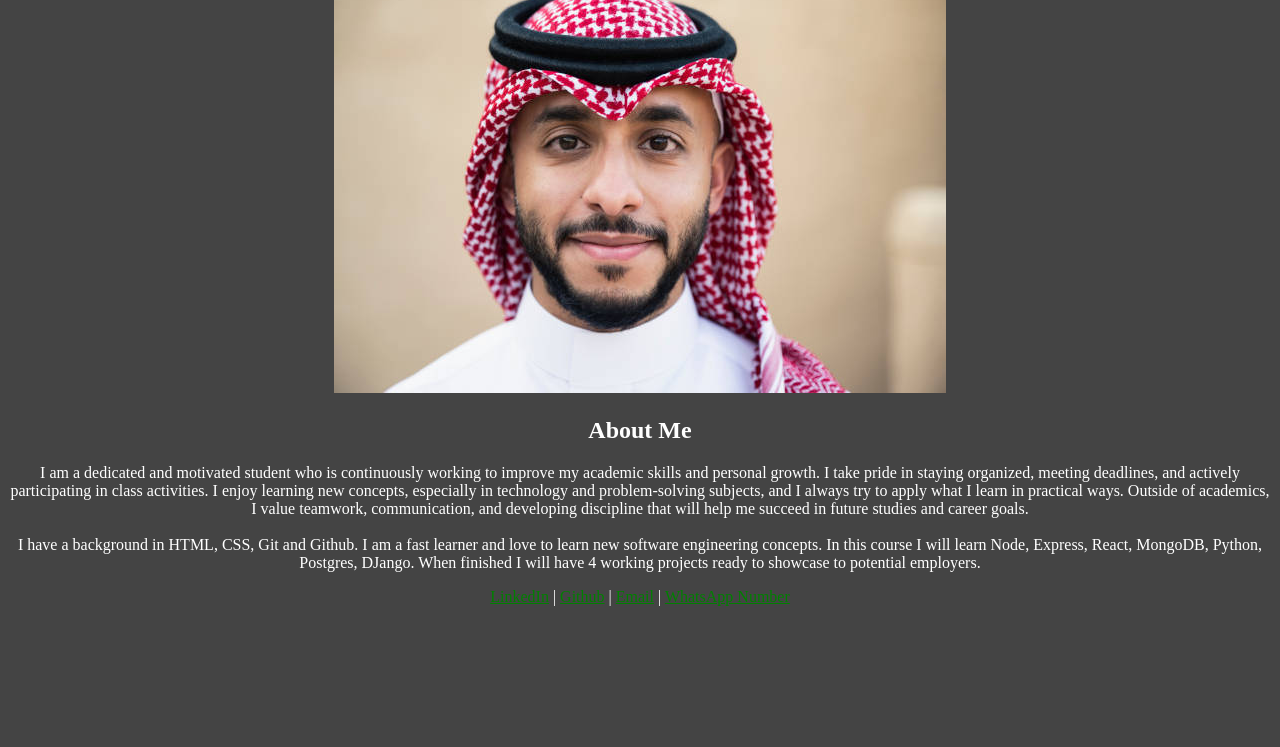
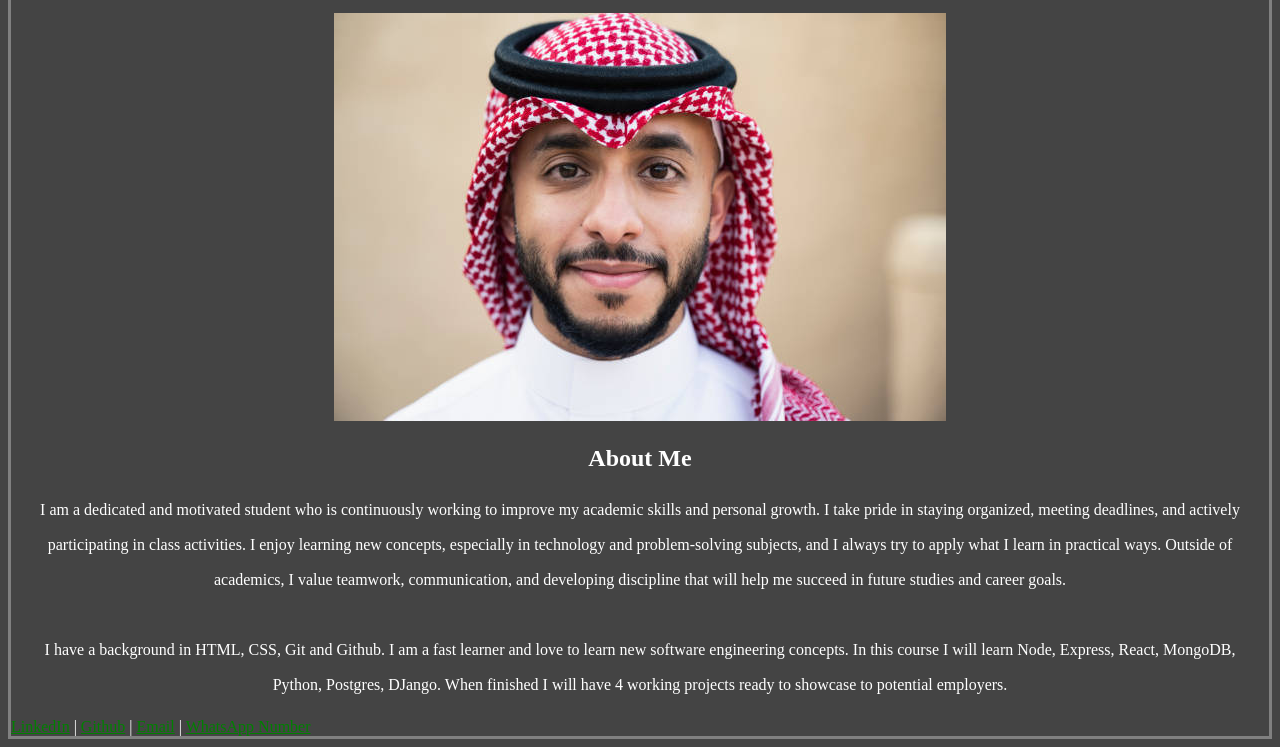
Before and after one commit to KhadijaAlsatrawi/intro-to-html-css-lab, a plain HTML site: page index.html in a window 1280 px wide. Shown: the part 129-876 px from the top of the page. Before the commit the page ends 800 px from the top, so only its background shows below. Drawn offline with Linux system fonts and the light colour scheme.

Commit message:
fixed the footer

```diff
--- a/index.html
+++ b/index.html
@@ -23,11 +23,11 @@
         <br><br>I have a background in HTML, CSS, Git and Github. I am a fast learner and love to learn new software engineering concepts. In this course I will learn Node, Express, React, MongoDB, Python, Postgres, DJango. When finished I will have 4 working projects ready to showcase to potential employers.</p>
     </main>
 
+    <footer>
+        <a href="#">LinkedIn</a> |
+        <a href="#">Github</a> |
+        <a href="#">Email</a> |
+        <a href="#">WhatsApp Number</a>
+    </footer>
 </body>
-<footer>
-    <a href="#">LinkedIn</a> |
-    <a href="#">Github</a> |
-    <a href="#">Email</a> |
-    <a href="#">WhatsApp Number</a>
-</footer>
 </html>
--- a/style.css
+++ b/style.css
@@ -2,8 +2,18 @@ body{
 text-align: center;
 background-color: #444444;
 color: #FFFFFF;
+border: solid #808080 3px;
+}
+
+footer{
+    text-align: left;
 }
 
 a {
-    color: green;
+    color: #008000;
 }
+
+p{
+    line-height: 35px;
+    padding: 0 10px;
+}
```
